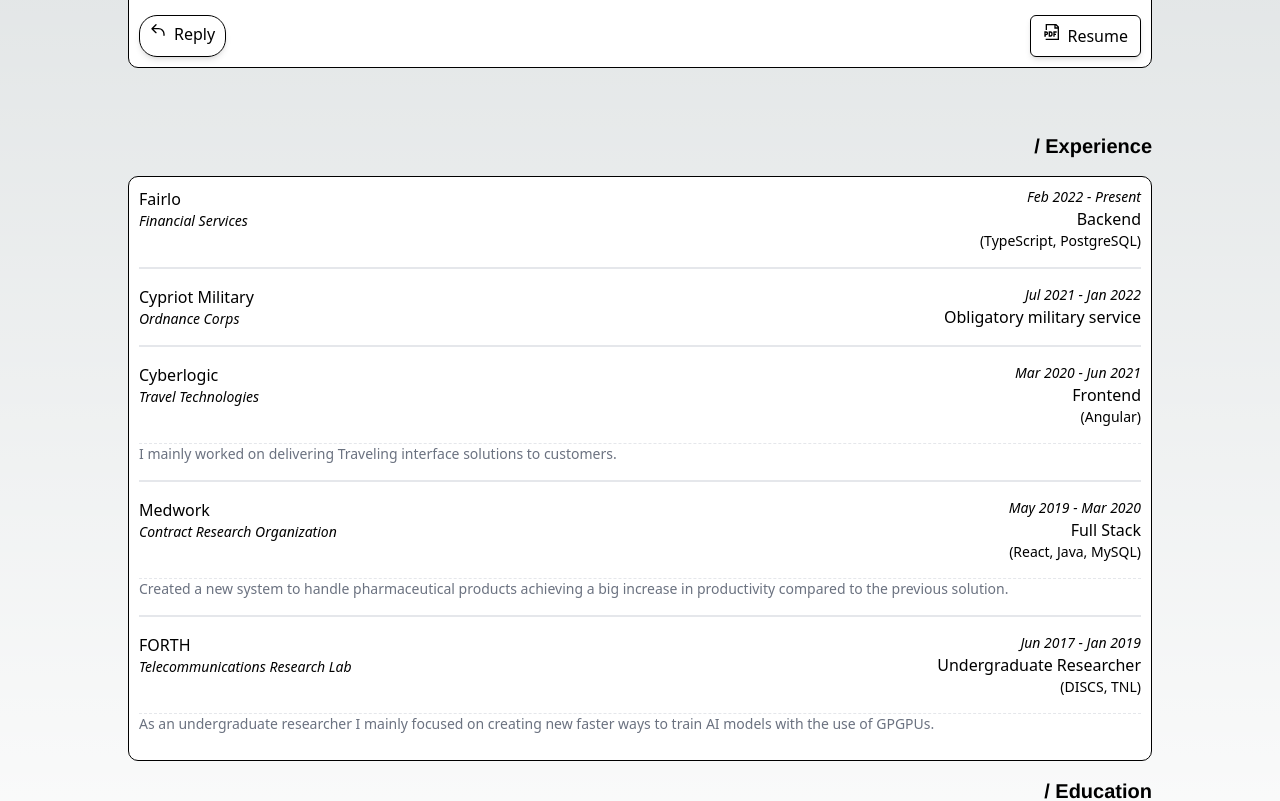
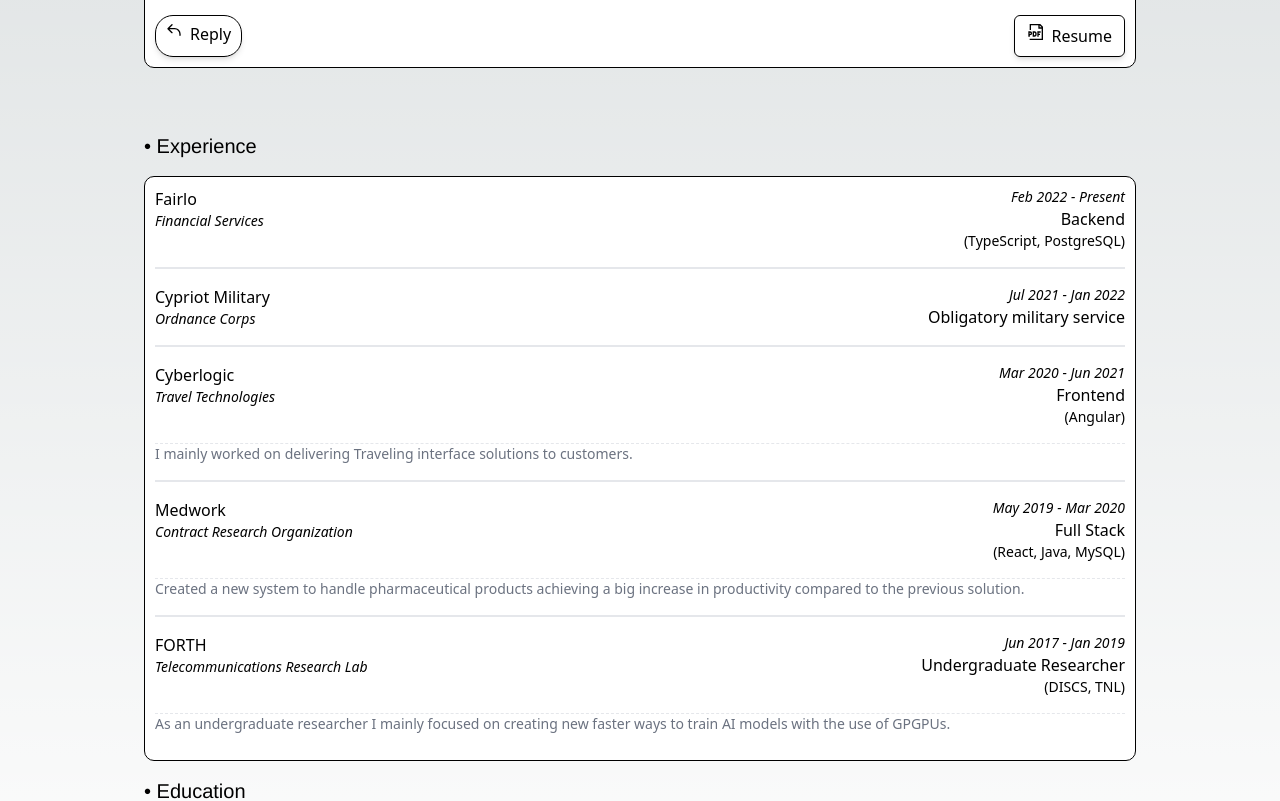
Before and after one commit to keybraker/keybraker.github.io, a Next.js app: page / in a window 1280 px wide. Shown: the part 500-1301 px from the top of the page. Built offline with nearby package versions, Linux system fonts and the light colour scheme.

Commit message:
Fix dark mode

```diff
--- a/src/components/categoryTitle.tsx
+++ b/src/components/categoryTitle.tsx
@@ -1,8 +1,8 @@
 export default function CategoryTitle({ title }: { title: string }) {
   return (
     <>
-      <span className="text-xl self-end font-helvetica font-semibold antialiased">
-        {title}
+      <span className="text-xl self-start font-helvetica antialiased">
+        &#8226; {title}
       </span>
     </>
   );
--- a/src/components/education.tsx
+++ b/src/components/education.tsx
@@ -20,10 +20,10 @@ const educations: Showcase[] = [
   },
 ];
 
-export const EducationPage = (props: any) => {
+export default function EducationPage(props: any) {
   return (
     <div className="bg-white border-black border rounded-[10px] p-2.5">
       <ShowcaseListings showcases={educations} />
     </div>
   );
-};
+}
--- a/src/components/experience.tsx
+++ b/src/components/experience.tsx
@@ -57,10 +57,10 @@ const experiences: Showcase[] = [
   },
 ];
 
-export const ExperiencePage = (props: any) => {
+export default function ExperiencePage(props: any) {
   return (
     <div className="bg-white border-black border rounded-[10px] p-2.5">
       <ShowcaseListings showcases={experiences} />
     </div>
   );
-};
+}
--- a/src/pages/index.tsx
+++ b/src/pages/index.tsx
@@ -1,7 +1,7 @@
 import CategoryTitle from "@/components/categoryTitle";
-import { EducationPage } from "@/components/education";
+import EducationPage from "@/components/education";
 import Email from "@/components/email";
-import { ExperiencePage } from "@/components/experience";
+import ExperiencePage from "@/components/experience";
 import LandingName from "@/components/landingName";
 import Head from "next/head";
 
@@ -14,13 +14,13 @@ export default function Home() {
         <meta name="viewport" content="width=device-width, initial-scale=1" />
         <link rel="icon" href="/favicon.ico" />
       </Head>
-      {/* <main className={styles.main}> */}
-      <main className="flex flex-col justify-between gap-4 py-4 px-4 md:py-12 md:px-32">
+
+      <main className="flex flex-col justify-between gap-4 py-4 px-4 md:py-12 md:px-32 xl:py-18 xl:px-36">
         <LandingName></LandingName>
         <Email></Email>
-        <CategoryTitle title={"/ Experience"}></CategoryTitle>
+        <CategoryTitle title={"Experience"}></CategoryTitle>
         <ExperiencePage></ExperiencePage>
-        <CategoryTitle title={"/ Education"}></CategoryTitle>
+        <CategoryTitle title={"Education"}></CategoryTitle>
         <EducationPage></EducationPage>
       </main>
     </>
--- a/src/styles/globals.css
+++ b/src/styles/globals.css
@@ -34,7 +34,7 @@
   --card-border-rgb: 131, 134, 135;
 }
 
-@media (prefers-color-scheme: dark) {
+/* @media (prefers-color-scheme: dark) {
   :root {
     --foreground-rgb: 255, 255, 255;
     --background-start-rgb: 0, 0, 0;
@@ -61,7 +61,7 @@
     --card-rgb: 100, 100, 100;
     --card-border-rgb: 200, 200, 200;
   }
-}
+} */
 
 * {
   box-sizing: border-box;
```
